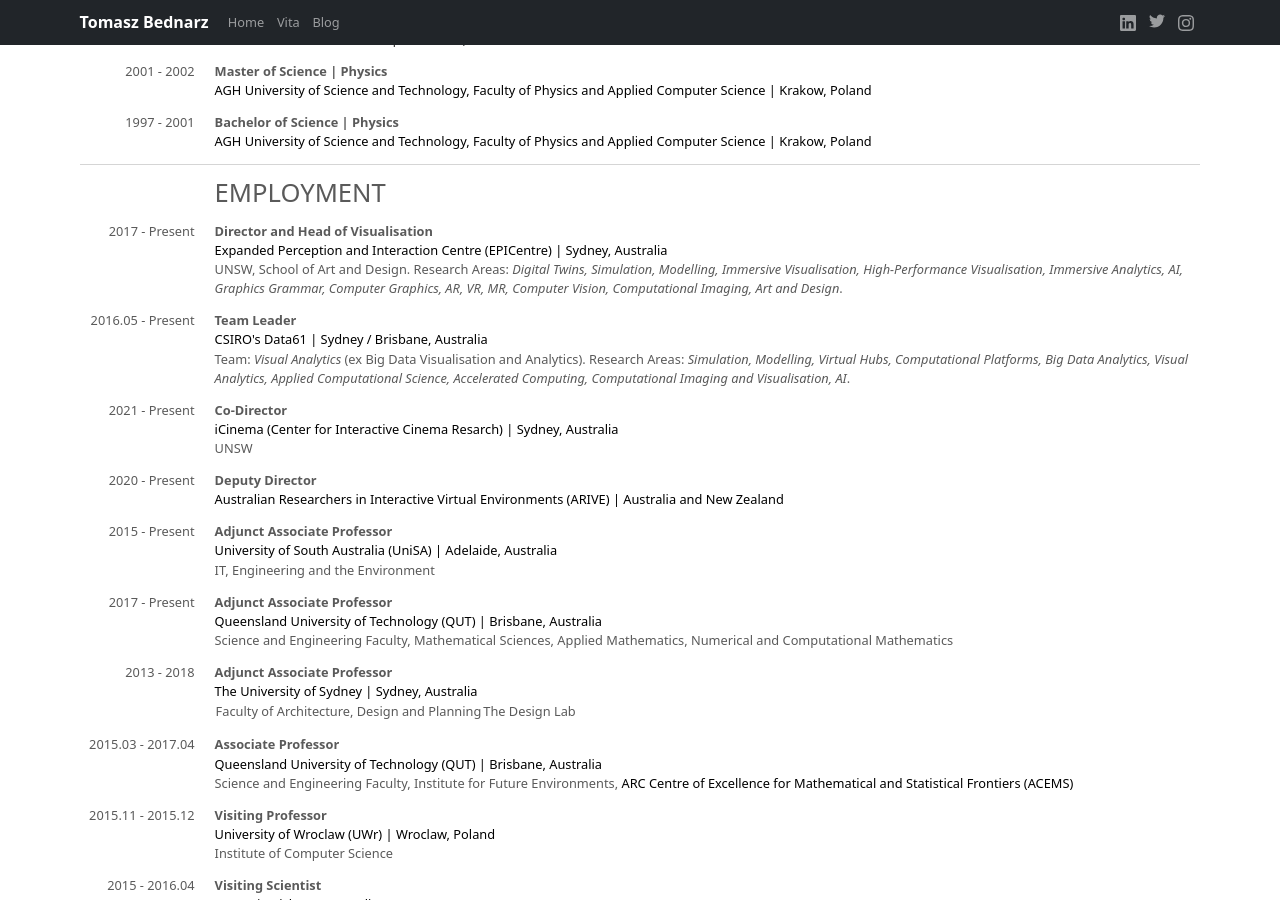
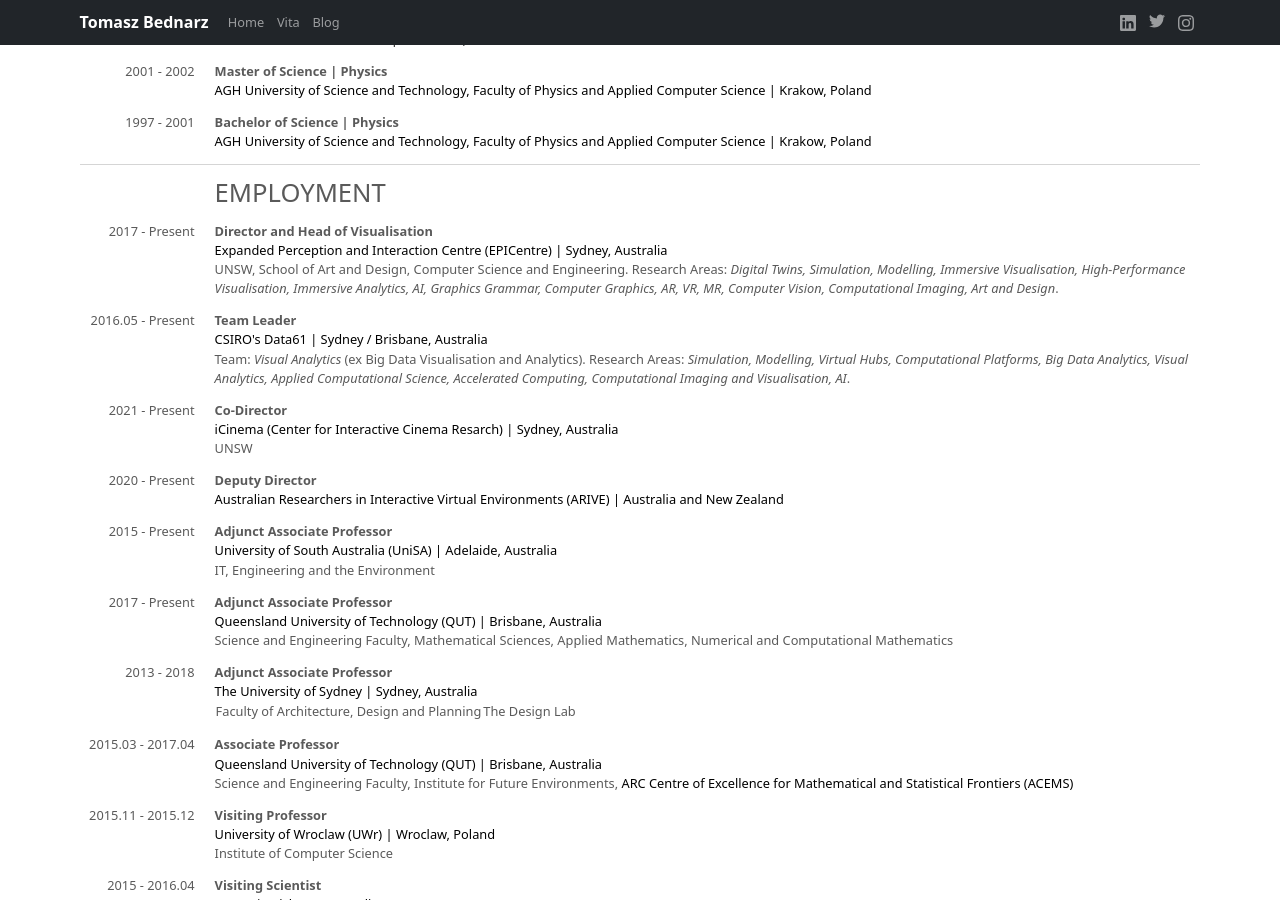
Before and after one commit to tomaszbednarz/tomaszbednarz.github.io, a Jekyll site: the page built from _pages/vita.md, in a window 1280 px wide and 900 px high, scrolled down 636 px. Built offline with Jekyll 4.4.1, drawn with Linux system fonts in a browser that asks for light colours.

Commit message:
Update vita.yml

```diff
--- a/_data/vita.yml
+++ b/_data/vita.yml
@@ -67,7 +67,7 @@
     location: Sydney, Australia
     url: https://artdesign.unsw.edu.au
     details: |
-      UNSW, School of Art and Design. Research Areas: *Digital Twins, Simulation, Modelling, Immersive Visualisation, High-Performance
+      UNSW, School of Art and Design, Computer Science and Engineering. Research Areas: *Digital Twins, Simulation, Modelling, Immersive Visualisation, High-Performance
       Visualisation, Immersive Analytics, AI, Graphics Grammar,
       Computer Graphics, AR, VR, MR, Computer Vision,
       Computational Imaging, Art and Design*.
```
